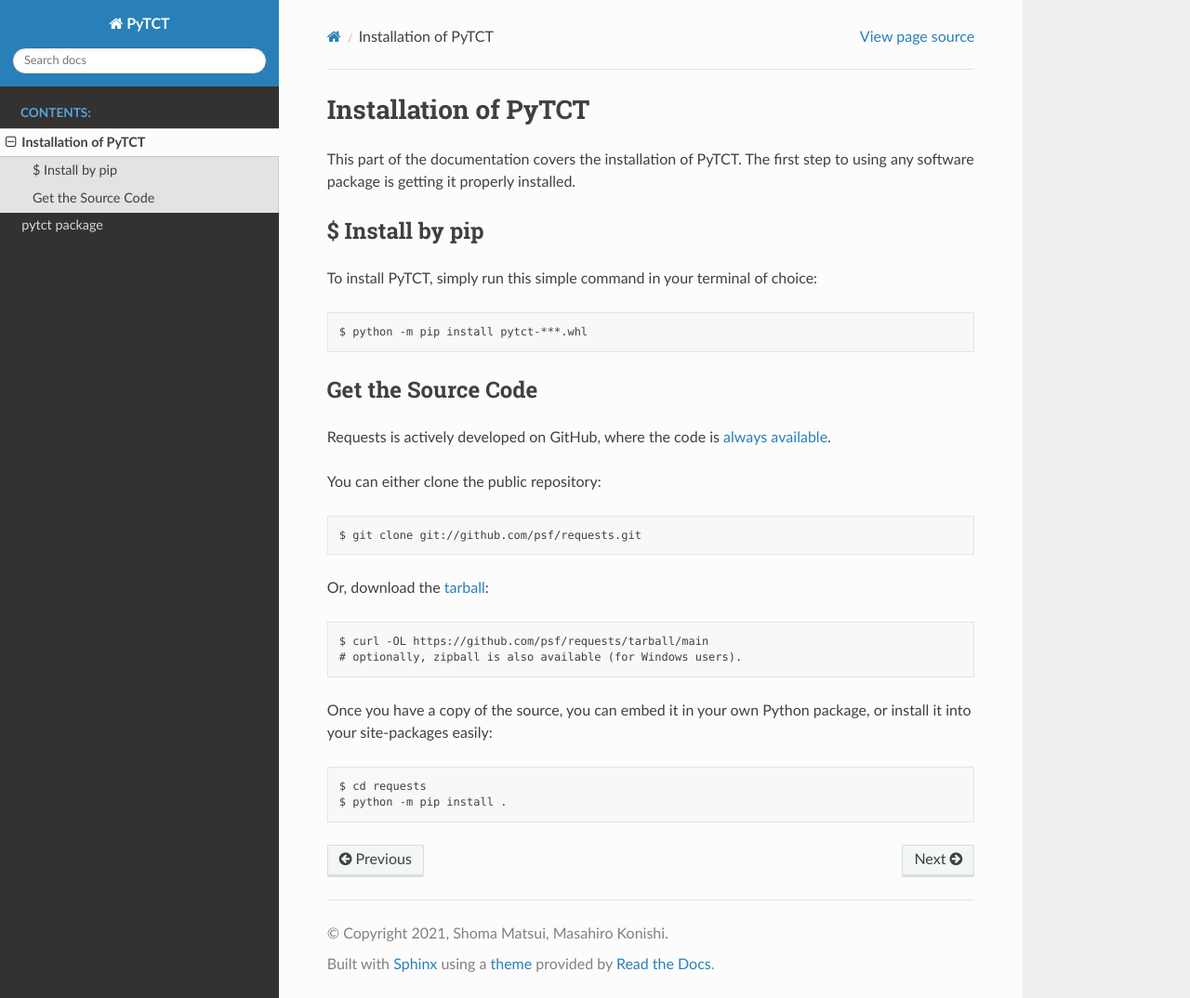
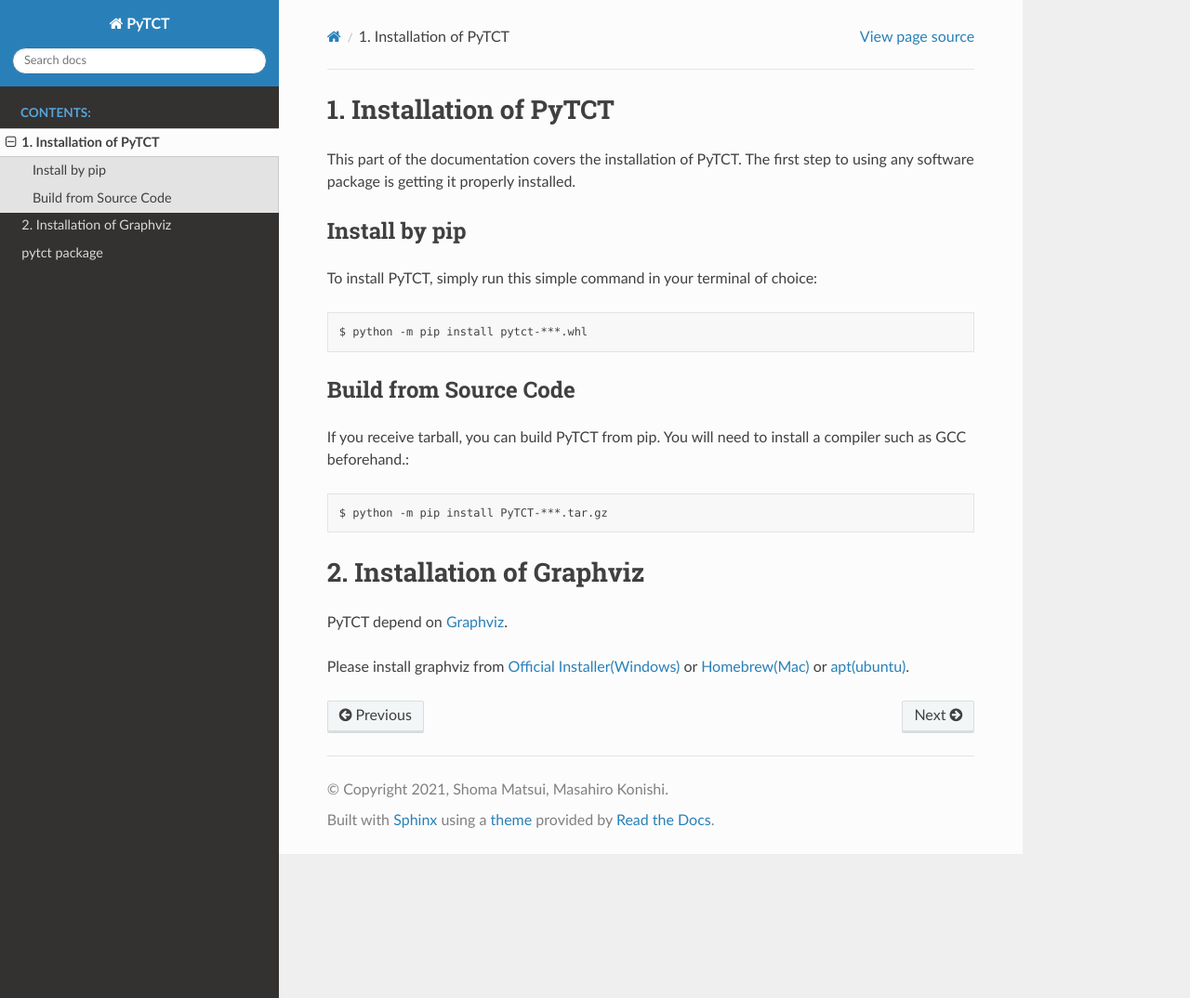
Before and after one commit to OMUCAI/PiTCT, a Sphinx documentation site: the page built from docs/documents/install.rst, in a window 1280 px wide and 1074 px high. Shown: the whole window at 93% size. Built offline with Sphinx 7.4.7 and the Read the Docs theme 2.0.0, drawn with Linux system fonts in a browser that asks for light colours.

Commit message:
complete install document

```diff
--- a/docs/documents/install.rst
+++ b/docs/documents/install.rst
@@ -1,35 +1,33 @@
-Installation of PyTCT
+.. _install:
+
+1. Installation of PyTCT
 ========================
 
 This part of the documentation covers the installation of PyTCT.
 The first step to using any software package is getting it properly installed.
 
 
-$ Install by pip
---------------------------------
+Install by pip
+----------------------
 
 To install PyTCT, simply run this simple command in your terminal of choice::
 
     $ python -m pip install pytct-***.whl
 
 
-Get the Source Code
--------------------
+Build from Source Code
+-----------------------
 
-Requests is actively developed on GitHub, where the code is
-`always available <https://github.com/psf/requests>`_.
+If you receive tarball, you can build PyTCT from pip.
+You will need to install a compiler such as GCC beforehand.::
 
-You can either clone the public repository::
+    $ python -m pip install PyTCT-***.tar.gz
 
-    $ git clone git://github.com/psf/requests.git
 
-Or, download the `tarball <https://github.com/psf/requests/tarball/main>`_::
+2. Installation of Graphviz
+========================
 
-    $ curl -OL https://github.com/psf/requests/tarball/main
-    # optionally, zipball is also available (for Windows users).
+PyTCT depend on `Graphviz <https://graphviz.org/>`_.
 
-Once you have a copy of the source, you can embed it in your own Python
-package, or install it into your site-packages easily::
-
-    $ cd requests
-    $ python -m pip install .
+Please install graphviz from `Official Installer(Windows) <https://graphviz.org/download/#windows>`_ or
+`Homebrew(Mac) <https://graphviz.org/download/#mac>`_ or `apt(ubuntu) <https://graphviz.org/download/>`_.
```
